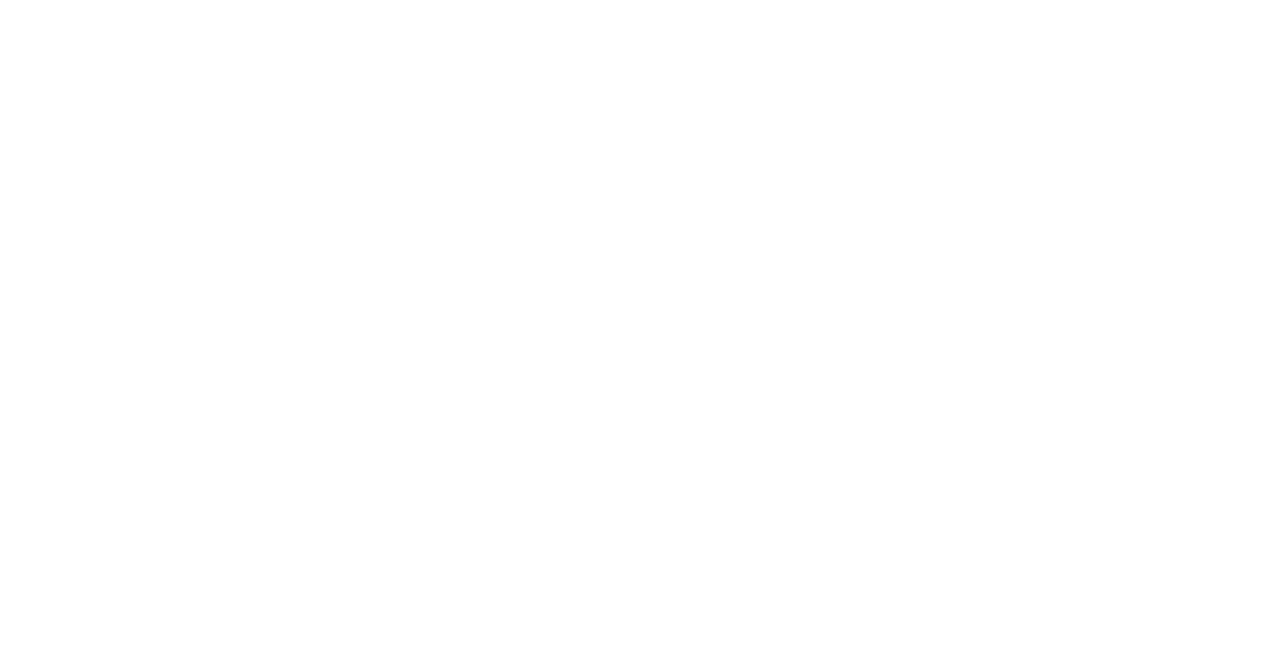
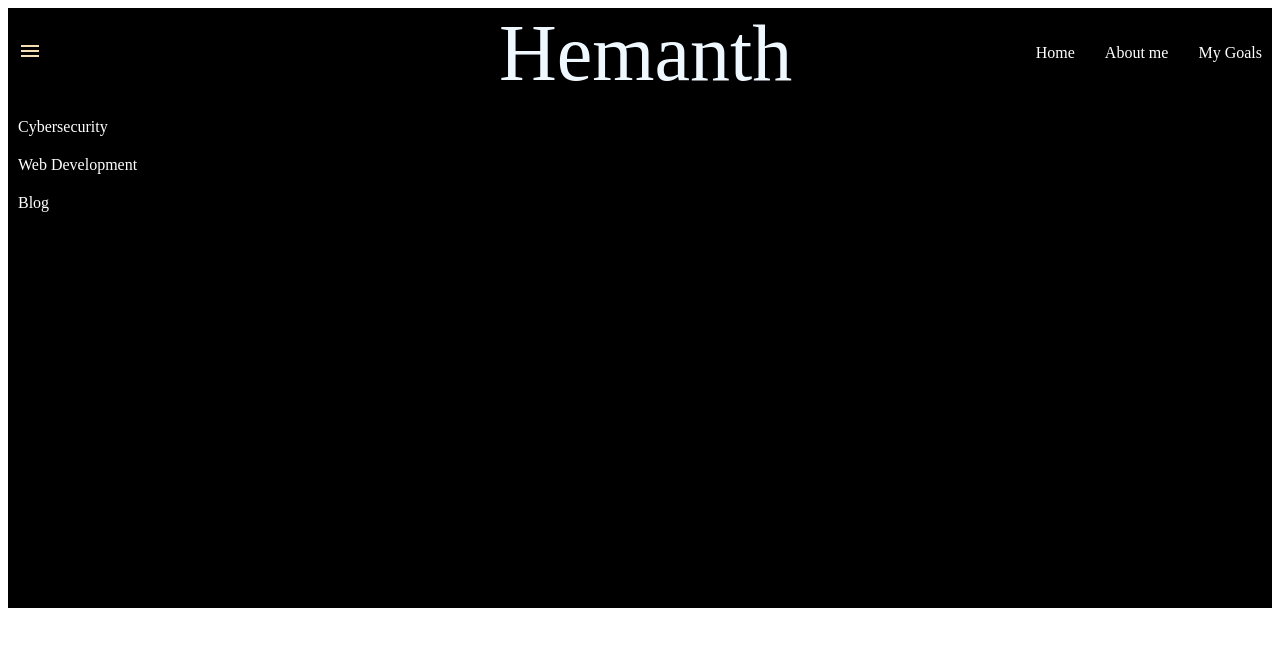
Before and after one commit to Redeye04/Portfolio-website, a plain HTML site: page index.html in a window 1280 px wide. Drawn offline with Linux system fonts and the light colour scheme.

Commit message:
Created the header of the website

```diff
--- a/index.html
+++ b/index.html
@@ -4,8 +4,105 @@
     <meta charset="UTF-8">
     <meta name="viewport" content="width=device-width, initial-scale=1.0">
     <title>Portfolio of Hemanth</title>
+    <style>
+        #menu_button {
+            color: wheat;
+            cursor: pointer;
+            width: fit-content;
+            margin-right: auto;
+            padding-left: 10px;
+            user-select: none;
+        }
+        #submenu {
+            display: flex;
+            flex-direction: column;
+            position: absolute;
+            top: 100px;
+            left: 0;
+            background-color: black;
+            width: 150px;
+            height: 180px;
+        }
+        #submenu span {
+            display: block;
+            color: white;
+            text-decoration: none;
+            padding: 10px;
+        }
+        #submenu span:hover {
+            color: rebeccapurple;
+            background-color: aliceblue;
+        }
+
+        #nav_bar_top {
+            position: relative;
+            width: 100%;
+            height: 600px;
+            top: 0px;
+            left: 0px;
+            background-color: black;
+        }
+        #nav_buttons {
+            color: azure;
+            display: flex;
+            justify-content: end;
+            align-items: center;
+            height: 90px;
+            gap: 30px;
+            padding-right: 10px;
+
+        }
+        #nav_buttons a {
+            text-decoration: none;
+            color: white;
+            transition: color 0.2s;
+        }
+        #nav_buttons a:hover {
+            text-decoration: none;
+            color: rebeccapurple;
+        }
+        #My_name {
+            text-align: center;
+            color: aliceblue;
+            font-size: 80px;
+            width: fit-content;
+            margin-right: auto;
+            margin-left: auto;
+        }
+    </style>
+    <script>
+        function menublock() {
+            var submenu = document.getElementById('submenu');
+            submenu.style.display = submenu.style.display === 'block' ? 'none' : 'block';
+        }
+
+    </script>
 </head>
 <body>
+    <div id="main_container">
+        <div id="nav_bar_top">
+            <div id="nav_buttons">
 
+                <div id="menu_button" onclick="menublock()">
+                    <svg xmlns="http://www.w3.org/2000/svg" viewBox="0 0 24 24" width="24" height="24">
+                        <path fill="currentColor" d="M3 18h18v-2H3v2zM3 13h18v-2H3v2zM3 6v2h18V6H3z"/>
+                      </svg>
+                </div>
+                <div id="submenu" hidden>
+                    <span>Cybersecurity</span>
+                    <span>Web Development</span>
+                    <span>Blog</span>
+                </div>
+
+                <span id="My_name">Hemanth</span>
+
+                <a id="HOME_BUTTON" href="#">Home</a>
+                <a id="ABOUT_BUTTON" href="aboutme.html"> About me</a>
+                <a id="GOALS_BUTTON" href="goals.html">My Goals</a>
+            </div>
+
+        </div>
+
+    </div>
 </body>
 </html>
```
Also changed, not shown: goals.html (added).
